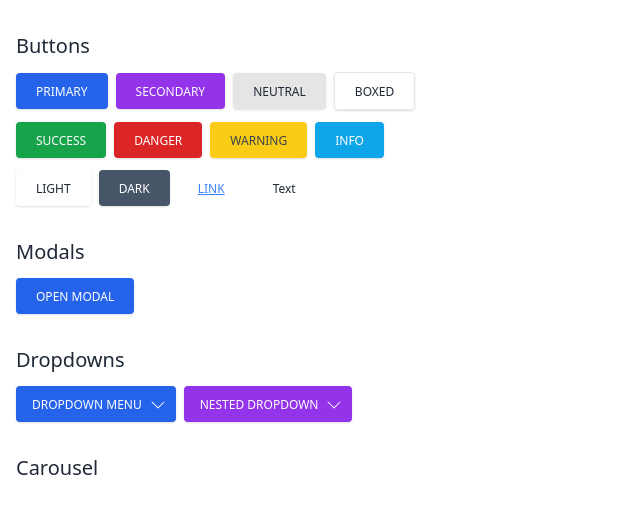
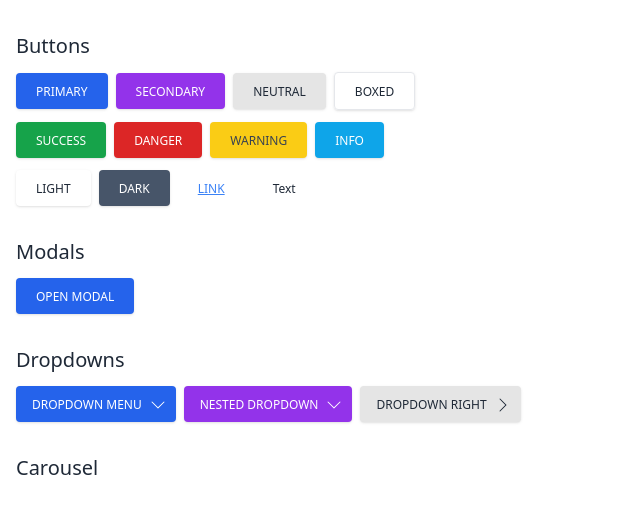
Before and after one commit to 0xSarkar/shiva-ui, a React app: page / in a window 1280 px wide. Shown: the top 514 px of the page, without its empty margins (0-640 px from the left). Built offline with nearby package versions, Linux system fonts and the light colour scheme.

Commit message:
dropdown Right and Nested done

```diff
--- a/src/App.js
+++ b/src/App.js
@@ -11,6 +11,8 @@ function App() {
 
   const [dropdownSingleIsOpen, setDropdownSingleIsOpen] = useState(false)
   const [dropdownNestedIsOpen, setDropdownNestedIsOpen] = useState(false)
+  const [dropdownInnerIsOpen, setDropdownInnerIsOpen] = useState(false)
+  const [dropdownRightIsOpen, setDropdownRightIsOpen] = useState(false)
 
   return(
     <>
@@ -65,9 +67,32 @@ function App() {
             </Dropdown.List>
           </Dropdown.Wrapper>
 
-          <Dropdown.Wrapper isOpen={dropdownNestedIsOpen} setIsOpen={setDropdownNestedIsOpen} className="ml-2">
+          <Dropdown.Wrapper isOpen={dropdownNestedIsOpen} setIsOpen={setDropdownNestedIsOpen} className="ml-2" direction={"down"}>
             <Dropdown.Button variant="secondary">
               Nested Dropdown
+            </Dropdown.Button>
+            <Dropdown.List>
+              <Dropdown.Item>Item One</Dropdown.Item>
+              <Dropdown.Item>Item Two</Dropdown.Item>
+              <Dropdown.ItemNested>
+                <Dropdown.Wrapper isOpen={dropdownInnerIsOpen} setIsOpen={setDropdownInnerIsOpen} direction="right">
+                  <Dropdown.Button variant="text" className="text-sm px-0">
+                    Inner Dropdown
+                  </Dropdown.Button>
+                  <Dropdown.List>
+                    <Dropdown.Item>Inner Item One</Dropdown.Item>
+                    <Dropdown.Item>Inner Item Two</Dropdown.Item>
+                    <Dropdown.Item>Inner Item Three</Dropdown.Item>
+                  </Dropdown.List>
+                </Dropdown.Wrapper>
+              </Dropdown.ItemNested>
+              <Dropdown.Item>Item Four</Dropdown.Item>
+            </Dropdown.List>
+          </Dropdown.Wrapper>
+
+          <Dropdown.Wrapper isOpen={dropdownRightIsOpen} setIsOpen={setDropdownRightIsOpen} direction="right" className="ml-2">
+            <Dropdown.Button variant="neutral">
+              Dropdown Right
             </Dropdown.Button>
             <Dropdown.List>
               <Dropdown.Item> Item One</Dropdown.Item>
--- a/src/components/Dropdown/DropdownButton.js
+++ b/src/components/Dropdown/DropdownButton.js
@@ -2,7 +2,7 @@ import classNames from 'classnames'
 import React from 'react'
 import Button from '../Button'
 
-function DropdownButton({ isOpen, setIsOpen, className, variant="primary", children }) {
+function DropdownButton({ isOpen, setIsOpen, className, variant="primary", direction, children }) {
   const defaultClasses = "pl-4 pr-2.5 flex items-center z-50 relative"
   const updatedClasses = classNames(defaultClasses, className)
 
@@ -10,9 +10,19 @@ function DropdownButton({ isOpen, setIsOpen, className, variant="primary", child
     <Button className={updatedClasses} variant={variant} onClick={() => setIsOpen(!isOpen)}>
       {children}
       <div className={`ml-2 transition ${isOpen ? 'rotate-180' : ''}`}>
-        <svg xmlns="http://www.w3.org/2000/svg" fill="currentColor" className="w-4 h-4" viewBox="0 0 16 16">
-          <path fillRule="evenodd" d="M1.646 4.646a.5.5 0 0 1 .708 0L8 10.293l5.646-5.647a.5.5 0 0 1 .708.708l-6 6a.5.5 0 0 1-.708 0l-6-6a.5.5 0 0 1 0-.708z"/>
-        </svg>
+        {
+          (direction === "down") &&
+          <svg xmlns="http://www.w3.org/2000/svg" fill="currentColor" className="w-4 h-4" viewBox="0 0 16 16">
+            <path fillRule="evenodd" d="M1.646 4.646a.5.5 0 0 1 .708 0L8 10.293l5.646-5.647a.5.5 0 0 1 .708.708l-6 6a.5.5 0 0 1-.708 0l-6-6a.5.5 0 0 1 0-.708z"/>
+          </svg>
+        }
+        {
+          (direction === "right") &&
+          <svg xmlns="http://www.w3.org/2000/svg" fill="currentColor" className="w-4 h-4" viewBox="0 0 16 16">
+            <path fill-rule="evenodd" d="M4.646 1.646a.5.5 0 0 1 .708 0l6 6a.5.5 0 0 1 0 .708l-6 6a.5.5 0 0 1-.708-.708L10.293 8 4.646 2.354a.5.5 0 0 1 0-.708z"/>
+          </svg>
+        }
+
       </div>
     </Button>
   )
--- a/src/components/Dropdown/DropdownItem.js
+++ b/src/components/Dropdown/DropdownItem.js
@@ -1,7 +1,7 @@
 import classNames from 'classnames'
 import React from 'react'
 
-function DropdownItem({ setIsOpen, children, className }) {
+function DropdownItem({ setIsOpen, children, className, ...props }) {
   const defaultClasses = 'px-3 py-1.5 hover:bg-gray-100 cursor-pointer'
   const updatedClasses = classNames(defaultClasses, className)
 
@@ -10,7 +10,7 @@ function DropdownItem({ setIsOpen, children, className }) {
   }
 
   return (
-    <div className={updatedClasses} onClick={handleItemClick}>
+    <div className={updatedClasses} onClick={() => props.onClick ? props.onClick : handleItemClick()}>
       {children}
     </div>
   )
--- /dev/null
+++ b/src/components/Dropdown/DropdownItemNested.js
@@ -0,0 +1,21 @@
+import React, { useState } from 'react'
+import classNames from 'classnames'
+
+function DropdownItemNested({ children, className }) {
+  const [isOpen, setIsOpen] = useState(false)
+
+  const defaultClasses = 'hover:bg-gray-100 cursor-pointer'
+  const updatedClasses = classNames(defaultClasses, className)
+
+  const handleItemClick = () => {
+    setIsOpen(true)
+  }
+
+  return (
+    <div className={updatedClasses} onClick={handleItemClick}>
+      {children}
+    </div>
+  )
+}
+
+export default DropdownItemNested
--- a/src/components/Dropdown/DropdownList.js
+++ b/src/components/Dropdown/DropdownList.js
@@ -1,12 +1,23 @@
 import classNames from 'classnames'
 import React, {Children, cloneElement, useState, useEffect, useRef} from 'react'
 import DropdownItem from './DropdownItem'
+import DropdownItemNested from './DropdownItemNested'
 
-function DropdownList({ isOpen, setIsOpen, className, children }) {
+function DropdownList({ isOpen, setIsOpen, className, direction, children }) {
   const [isTransitioning, setIsTransitioning] = useState(false)
   const listRef = useRef(null)
 
-  const defaultClasses = `absolute z-40 w-max bg-white border border-gray-300 shadow-lg rounded mt-0.5 text-gray-800 text-sm ${isTransitioning && isOpen? "opacity-100 translate-y-0" : "opacity-0 -translate-y-1/2"} transition`
+  let defaultClasses = ""
+
+  switch(direction) {
+    case "down":
+      defaultClasses = `absolute z-40 w-max bg-white border border-gray-300 shadow-lg rounded mt-0.5 text-gray-800 text-sm ${isTransitioning && isOpen? "opacity-100 translate-y-0" : "opacity-0 -translate-y-1/2"} transition`
+      break
+    case "right":
+      defaultClasses = `absolute top-0 -right-0.5 z-40 w-max bg-white border border-gray-300 shadow-lg rounded mt-0.5 text-gray-800 text-sm ${isTransitioning && isOpen? "opacity-100 translate-x-full" : "opacity-0 translate-x-1/2"} transition`
+      break
+  }
+
   const updatedClasses = classNames(defaultClasses, className)
 
   // Function to handle clicks outside the list
@@ -42,6 +53,8 @@ function DropdownList({ isOpen, setIsOpen, className, children }) {
         Children.map(children, (child) => {
           if(child.type == DropdownItem)
             return cloneElement(child, {setIsOpen})
+          else if(child.type === DropdownItemNested)
+            return cloneElement(child)
         })
       }
     </div>
--- a/src/components/Dropdown/DropdownWrapper.js
+++ b/src/components/Dropdown/DropdownWrapper.js
@@ -3,7 +3,7 @@ import DropdownButton from './DropdownButton'
 import classNames from 'classnames'
 import DropdownList from './DropdownList'
 
-function DropdownWrapper({ isOpen, setIsOpen, className, children }) {
+function DropdownWrapper({ isOpen, setIsOpen, className, direction="down", children }) {
   const defaultClasses = "inline-block relative"
 
   const updatedClasses = classNames(defaultClasses, className)
@@ -13,13 +13,13 @@ function DropdownWrapper({ isOpen, setIsOpen, className, children }) {
     {
       Children.map(children, (child) => {
         if(child.type == DropdownButton)
-          return cloneElement(child, {isOpen, setIsOpen})
+          return cloneElement(child, {isOpen, setIsOpen, direction})
       })
     }
     {
       Children.map(children, (child) => {
         if(child.type == DropdownList)
-          return cloneElement(child, {isOpen, setIsOpen})
+          return cloneElement(child, {isOpen, setIsOpen, direction})
       })
     }
     </div>
--- a/src/components/Dropdown/index.js
+++ b/src/components/Dropdown/index.js
@@ -2,12 +2,14 @@ import DropdownWrapper from "./DropdownWrapper";
 import DropdownButton from "./DropdownButton";
 import DropdownList from "./DropdownList";
 import DropdownItem from "./DropdownItem";
+import DropdownItemNested from "./DropdownItemNested";
 
 const Dropdown = {
   Wrapper: DropdownWrapper,
   Button: DropdownButton,
   List: DropdownList,
   Item: DropdownItem,
+  ItemNested: DropdownItemNested,
 }
 
 export default Dropdown;
```
